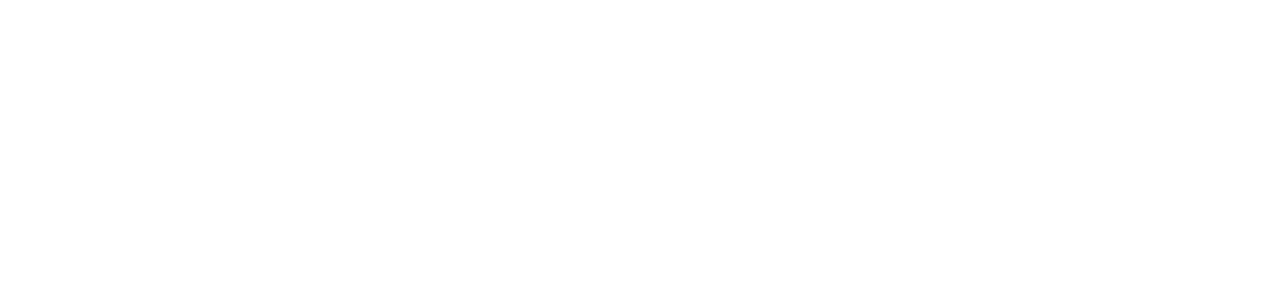
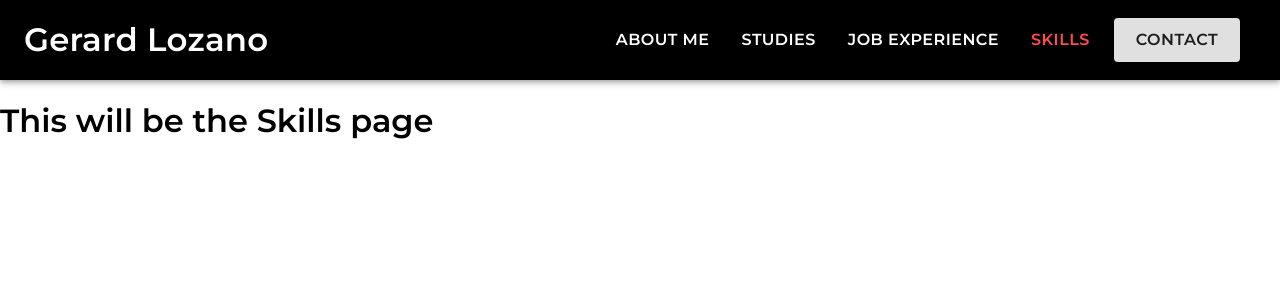
Before and after one commit to gerex1408/MyReactWeb, a React (Create React App) app: page /skills in a window 1280 px wide. Shown: the top 300 px of the page. Built offline with nearby package versions, Linux system fonts and the light colour scheme.

Commit message:
canvis de route

```diff
--- a/src/App.js
+++ b/src/App.js
@@ -2,7 +2,8 @@
 import React from 'react';
 import WelcomePage from './WelcomePage';
 import {makeStyles} from '@material-ui/core/styles';
-import { Route, Switch } from 'react-router-dom';
+import { Route, Switch, BrowserRouter as Router } from 'react-router-dom';
+import Navbar from './Navbar';
 
 const useStyles = makeStyles(theme => ({
   root: {
@@ -15,9 +16,27 @@
   const classes = useStyles();
 
   return (
-    <Switch>
-      <Route exact path="/" component={WelcomePage}/>
-    </Switch>
+    <Router>
+      <Navbar/>
+      <Switch>
+        <Route exact path="/">
+          <WelcomePage/>
+        </Route>
+        <Route exact path="/studies">
+          <h1>This will be the Studies page</h1>
+        </Route>
+        <Route exact path="/jobexperience">
+          <h1>This will be the Job Experience page</h1>
+        </Route>
+        <Route exact path="/skills">
+          <h1>This will be the Skills page</h1>
+        </Route>
+        <Route exact path="/contact">
+        <h1>This will be the Contact page</h1>
+        </Route>
+      </Switch>
+    </Router>
+
   );
 }
 export default App;
--- a/src/Navbar.js
+++ b/src/Navbar.js
@@ -1,8 +1,9 @@
-import {React, useState} from 'react';
-import {AppBar,Toolbar,Typography,Button,useMediaQuery,IconButton,MenuItem,Menu, Link} from '@material-ui/core';
+import {React, useState,useEffect} from 'react';
+import {AppBar,Toolbar,Typography,Button,useMediaQuery,IconButton,MenuItem,Menu} from '@material-ui/core';
 import { createMuiTheme, responsiveFontSizes, ThemeProvider, makeStyles } from '@material-ui/core/styles';
 import MenuIcon from '@material-ui/icons/Menu';
 import {useSpring, animated} from 'react-spring';
+import {Link} from "react-router-dom";
 
 const useStyles = makeStyles(theme => ({
   root: {
@@ -20,6 +21,9 @@
     backgroundColor:"#000",
     height:"10vh",
     justifyContent:"center"
+  },
+  link:{
+    textDecoration:"none"
   }
 }));
 
@@ -28,30 +32,61 @@
 
 function Navbar() {
 
+  const [anchorEl, setAnchorEl] = useState(null);
+  const [aboutMe,setAboutMe]=useState(window.location.pathname==="/"?true:false);
+  const [studies,setStudies]=useState(window.location.pathname==="/studies"?true:false);
+  const [jobExp,setjobExp]=useState(window.location.pathname==="/jobexperience"?true:false);
+  const [skills,setSkills]=useState(window.location.pathname==="/skills"?true:false);
+  const [contact,setContact]=useState(window.location.pathname==="/contact"?true:false);
+
+  useEffect(()=>{
+    console.log("res")
+  },[aboutMe,studies,jobExp,skills,contact])
 
   const m_size = useMediaQuery('(min-width:1024px)');
   const s_size = useMediaQuery('(min-width:768px)');
   const xs_size = useMediaQuery('(min-width:425px)');
 
-  const [anchorEl, setAnchorEl] = useState(null);
-  const [aboutMe,setAboutMe]=useState(window.location.pathname==="/"?true:false);
-
   const handleClick = (event) => {
     setAnchorEl(event.currentTarget);
-  };
-
-  const handleClickAboutMe=()=>{
-    if(!aboutMe)window.location="/";
   };
 
   const handleClose = () => {
     setAnchorEl(null);
   };
 
+  const falseThem=()=>{
+    setAboutMe(false);
+    setStudies(false);
+    setjobExp(false);
+    setSkills(false);
+    setContact(false);
+  }
+
+  const handleAboutMe=()=>{
+    falseThem()
+    setAboutMe(true);
+  };
+  const handleStudies=()=>{
+    falseThem()
+    setStudies(true);
+  };
+  const handleJobExp=()=>{
+    falseThem()
+    setjobExp(true);
+  };
+  const handleSkills=()=>{
+    falseThem()
+    setSkills(true);
+  };
+  const handleContact=()=>{
+    falseThem()
+    setContact(true);
+  };
+
   const classes = useStyles();
 
   const props = useSpring({to:{opacity: 1,marginTop:0}, from: {opacity: 0,marginTop:-300},config: {delay:500,duration:1000}})
-
   return (
     <div className={classes.root}>
       <AppBar position="static" className={classes.nav}>
@@ -63,11 +98,11 @@
             {
               m_size?(
                 <nav>
-                  <Button className={classes.menuButton} onClick={handleClickAboutMe} color="inherit" style={aboutMe&&{color:"#ff4c4c"}}>About me</Button>
-                  <Button className={classes.menuButton} color="inherit">Job experience</Button>
-                  <Button className={classes.menuButton} color="inherit">Studies</Button>
-                  <Button className={classes.menuButton} color="inherit">Skills</Button>
-                  <Button className={classes.menuButton} size="large" color="white" variant="contained">Contact</Button>
+                  <Link to="/" className={classes.link} style={aboutMe?{color:"#ff4c4c"}:{color:"#fff"}}><Button onClick={handleAboutMe} className={classes.menuButton} color="inherit">About me</Button></Link>
+                  <Link to="/studies" className={classes.link} style={studies?{color:"#ff4c4c"}:{color:"#fff"}}><Button onClick={handleStudies} className={classes.menuButton} color="inherit">Studies</Button></Link>
+                  <Link to="/jobexperience" className={classes.link} style={jobExp?{color:"#ff4c4c"}:{color:"#fff"}}><Button onClick={handleJobExp} className={classes.menuButton} color="inherit">Job experience</Button></Link>
+                  <Link to="/skills" className={classes.link} style={skills?{color:"#ff4c4c"}:{color:"#fff"}}><Button onClick={handleSkills} className={classes.menuButton} color="inherit">Skills</Button></Link>
+                  <Link to="/contact" className={classes.link} ><Button color={contact?"secondary":"white"} onClick={handleContact} className={classes.menuButton} size="large" variant="contained">Contact</Button></Link>
                 </nav>
               ):(
                 <nav>
--- a/src/WelcomePage.js
+++ b/src/WelcomePage.js
@@ -1,15 +1,14 @@
-import React from 'react';
-import Navbar from './Navbar';
+import {React} from 'react';
 import myPhoto from './me.jpeg';
 import {makeStyles} from '@material-ui/core/styles';
-import { Typography,Link,Button } from '@material-ui/core';
+import { Typography,Link} from '@material-ui/core';
 import {useSpring, animated} from 'react-spring';
-import {GitHub,Instagram,LinkedIn,KeyboardArrowDownRounded, KeyboardArrowDownOutlined} from '@material-ui/icons';
+import {GitHub,Instagram,LinkedIn} from '@material-ui/icons';
 
 const useStyles = makeStyles(theme => ({
   root: {
     flexGrow: 1,
-    height:"100vh",
+    height:"90vh",
     backgroundColor:"#000",
   },
   figure:{
@@ -23,7 +22,7 @@
   },
   presentation: {
       textAlign:"center",
-      height:"88vh",
+      height:"100%",
       display:"flex",
       flexDirection:"column",
       justifyContent:"flex-start"
@@ -39,6 +38,12 @@
     alignSelf:"center",
     display:"flex",
     justifyContent:"space-between"
+  },
+  icon:{
+    color:"#fff",
+    '&:hover':{
+      color:"#ff4c4c"
+    }
   }
 }));
 
@@ -48,10 +53,8 @@
   const props = useSpring({to:{opacity: 1,marginLeft:0}, from: {opacity: 0,marginLeft:-500},config: {delay:1000,duration:1000}})
   const props2 = useSpring({to:{opacity: 1,marginTop:0}, from: {opacity: 0,marginTop:500},config: {delay:1000,duration:1000}})
 
-
   return (
     <div className={classes.root}>
-      <Navbar/>
       <div className={classes.presentation}>
         <animated.div  className={classes.figure} style={props}>
             <img className={classes.img} src={myPhoto} alt="Me" />
@@ -65,12 +68,13 @@
         </animated.div>
 
         <div className={classes.socialIcons}>
-            <Link href="https://github.com/gerex1408" target="_blank" rel="noopener"><GitHub style={{color:"white"}} fontSize="large"/></Link>
-            <Link href="https://www.instagram.com/lozaniki_/?hl=es" target="_blank" rel="noopener"><Instagram style={{color:"white"}} fontSize="large"/> </Link>
-            <Link href="https://www.linkedin.com/in/gerardlozanotrias/" target="_blank" rel="noopener"><LinkedIn style={{color:"white"}}  fontSize="large" /></Link>
+            <Link href="https://github.com/gerex1408" target="_blank" rel="noopener"><GitHub className={classes.icon} fontSize="large"/></Link>
+            <Link href="https://www.instagram.com/lozaniki_/?hl=es" target="_blank" rel="noopener"><Instagram className={classes.icon} fontSize="large"/> </Link>
+            <Link href="https://www.linkedin.com/in/gerardlozanotrias/" target="_blank" rel="noopener"><LinkedIn className={classes.icon}  fontSize="large" /></Link>
         </div>
       </div>
     </div>
   );
+
 }
 export default WelcomePage;
--- a/src/index.js
+++ b/src/index.js
@@ -1,18 +1,9 @@
 import React from 'react';
-import {render} from 'react-dom';
-import { BrowserRouter } from 'react-router-dom'
+import ReactDOM from 'react-dom';
 import './index.css';
 import App from './App';
-import reportWebVitals from './reportWebVitals';
 
-render(
-  <BrowserRouter>
-    <App />
-  </BrowserRouter>,
+ReactDOM.render(
+  <App/>,
   document.getElementById('root')
 );
-
-// If you want to start measuring performance in your app, pass a function
-// to log results (for example: reportWebVitals(console.log))
-// or send to an analytics endpoint. Learn more: https://bit.ly/CRA-vitals
-reportWebVitals();
```
Also changed, not shown: 1 other file (tests, documents, lock files or other folders).
